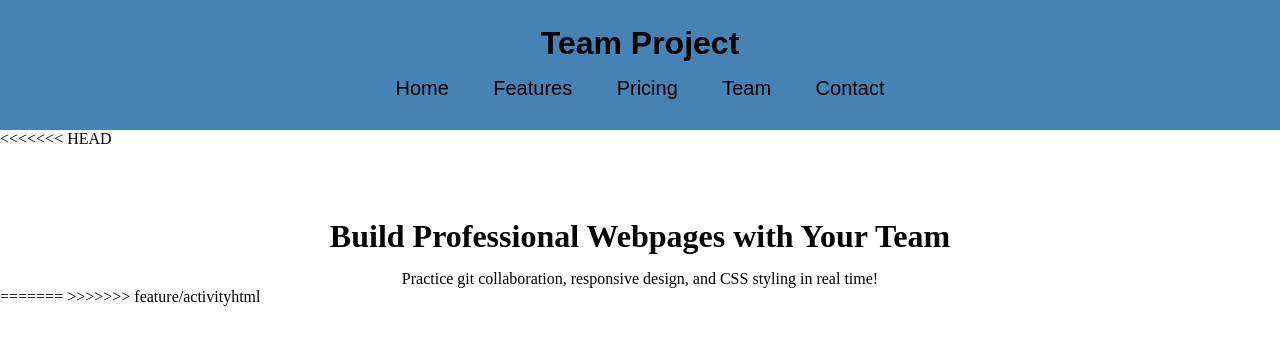
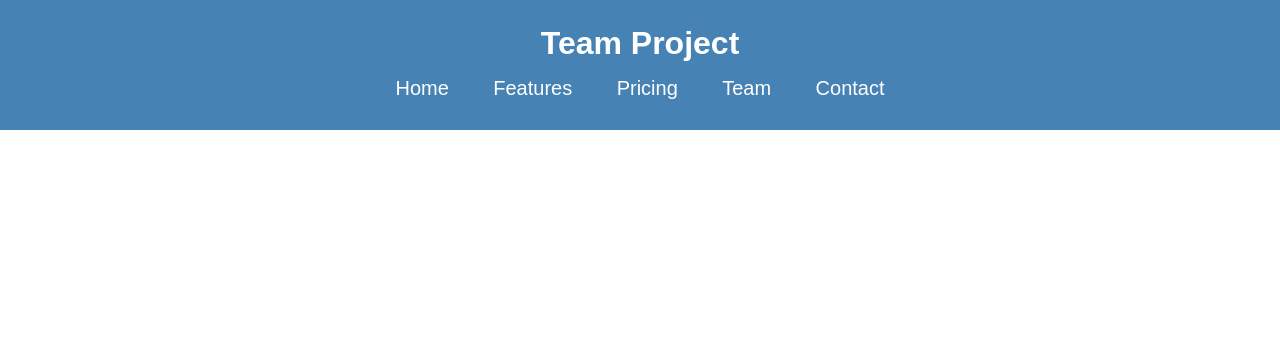
Before and after one commit to agultoeugene/BSIT-2E-G1-Group4-Activities, a PHP site: page / in a window 1280 px wide. Shown: the top 345 px of the page. Run offline with PHP 8.4, Linux system fonts and the light colour scheme.

Commit message:
Revert "adding banner"

```diff
--- a/activityhtml/index.html
+++ b/activityhtml/index.html
@@ -16,17 +16,6 @@
     <a>Contact</a>
     </center>
    </div>
-<<<<<<< HEAD
-
-   <div class=" col-12 banner">
-    <center>  <h1 class="h1banner">Build Professional Webpages with Your Team</h1>
- <p>Practice git collaboration, responsive design, and CSS styling in real time!</p></center>
-
-
-   </div>
-
-=======
->>>>>>> feature/activityhtml
     </body>
 </body>
 </html>
--- a/activityhtml/style.css
+++ b/activityhtml/style.css
@@ -1,22 +1,11 @@
 *{
     margin: 0;
-<<<<<<< HEAD
-    font-family: Arial, Helvetica, sans-serif;
-}
-
-.nav-container{
-
-    height: 130px;
-    background-color: steelblue;
-
-=======
 }
 
 .nav-container{
     height: 130px;
     background-color: steelblue;
     font-family: Arial, Helvetica, sans-serif;
->>>>>>> feature/activityhtml
     color:white;
 }
 
@@ -32,24 +21,7 @@ a{
     margin: 1em;
     width: 100%;
 }
-<<<<<<< HEAD
-.banner {
-    height: 200px;
-    background-color: blue;
-    font-family: Arial, Helvetica, sans-serif;
-    color:white;
 
-}
-.h1banner {
-    padding-top: 70px;
-
-}
-.banner p {
-    font-size: 1em;
-}
-=======
-
->>>>>>> feature/activityhtml
 .row {
     width: 100%;
 }
```
